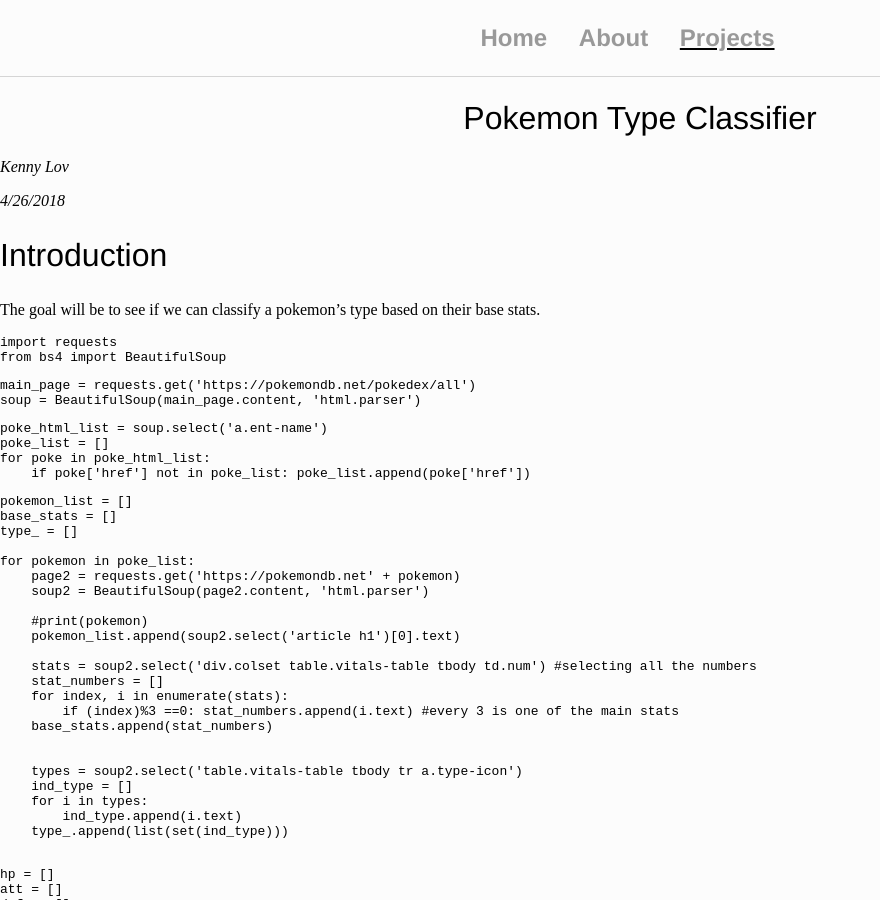
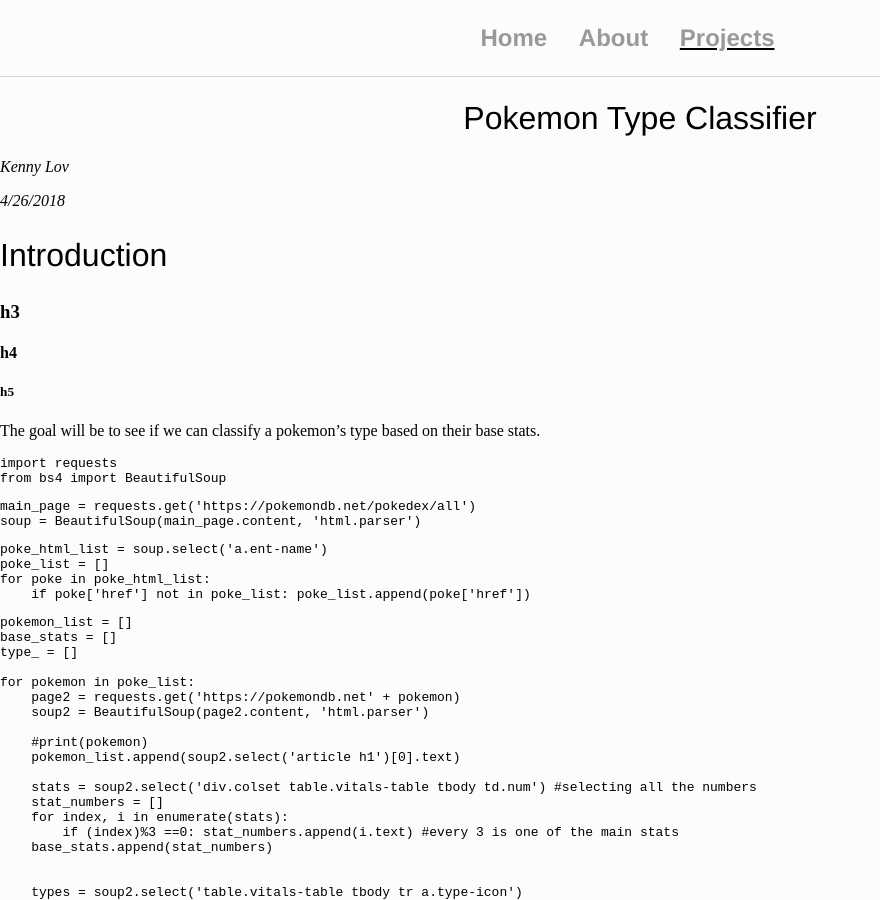
Before and after one commit to clfkenny/clfkenny.github.io, a Jekyll site: the page built from projects/pokemon_classifier/index.md, in a window 1280 px wide and 900 px high. Shown: the whole window, without its empty margins (0-880 px from the left). Built offline with Jekyll 4.4.1, drawn with Linux system fonts in a browser that asks for light colours.

````diff
--- a/projects/pokemon_classifier/index.md
+++ b/projects/pokemon_classifier/index.md
@@ -12,6 +12,9 @@ date: 4/26/2018
 
 
 <h2> Introduction </h2>
+### h3
+#### h4
+##### h5
 The goal will be to see if we can classify a pokemon's type based on their base stats.
 
 ```python
````
